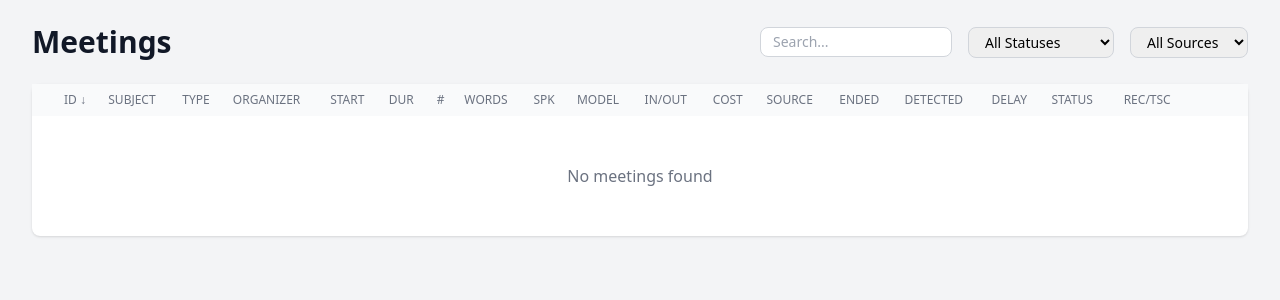
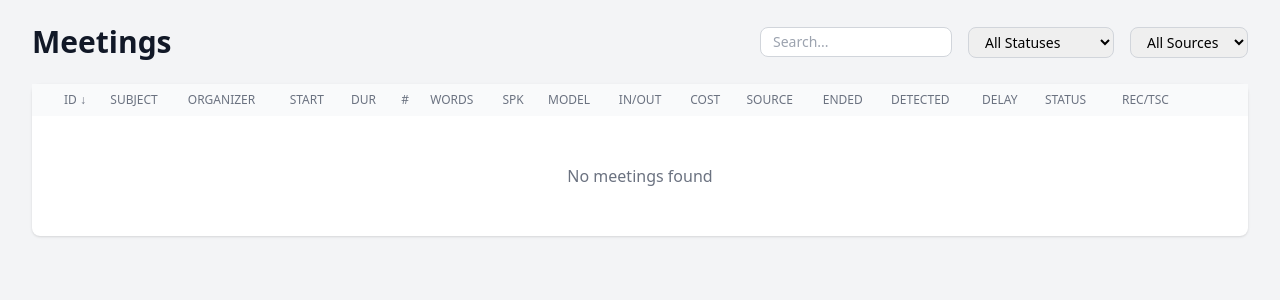
Before and after one commit to scottschatz/teams-notetaker, a Python web app: template src/web/templates/meetings.html in a window 1280 px wide. Shown: the top 300 px of the page. Run offline with Jinja, Linux system fonts and the light colour scheme; the template is opened without the code that fills it, so the values that code supplies are empty; some libraries are stand-ins or nearby versions.

Commit message:
Remove Type column from meetings table
The call_type field from Graph API shows 'groupCall' for all 3+ person
meetings, which doesn't distinguish scheduled vs ad-hoc calls. The
subject ("Teams Meeting" = ad-hoc) already provides this information.

🤖 Generated with [Claude Code](https://claude.com/claude-code)

Co-Authored-By: Claude Opus 4.5 <noreply@anthropic.com>

```diff
--- a/src/web/templates/meetings.html
+++ b/src/web/templates/meetings.html
@@ -46,9 +46,6 @@
                         </th>
                         <th @click="sortBy('subject')" class="px-2 py-2 text-left text-xs font-medium text-gray-500 uppercase cursor-pointer hover:bg-gray-100">
                             Subject <span x-show="sortColumn === 'subject'" x-text="sortDirection === 'asc' ? '↑' : '↓'"></span>
-                        </th>
-                        <th @click="sortBy('call_type')" class="px-2 py-2 text-left text-xs font-medium text-gray-500 uppercase cursor-pointer hover:bg-gray-100" title="Call Type">
-                            Type <span x-show="sortColumn === 'call_type'" x-text="sortDirection === 'asc' ? '↑' : '↓'"></span>
                         </th>
                         <th @click="sortBy('organizer_name')" class="px-2 py-2 text-left text-xs font-medium text-gray-500 uppercase cursor-pointer hover:bg-gray-100">
                             Organizer <span x-show="sortColumn === 'organizer_name'" x-text="sortDirection === 'asc' ? '↑' : '↓'"></span>
@@ -105,17 +102,6 @@
                             </td>
                             <td class="px-2 py-2 whitespace-nowrap text-gray-500 text-xs" x-text="meeting.id"></td>
                             <td class="px-2 py-2 font-medium text-gray-900 text-xs max-w-[250px] truncate" x-text="meeting.subject" :title="meeting.subject"></td>
-                            <td class="px-2 py-2 whitespace-nowrap">
-                                <span class="px-1 inline-flex text-xs leading-5 font-semibold rounded-full"
-                                      :class="{
-                                          'bg-blue-100 text-blue-800': meeting.call_type === 'groupCall',
-                                          'bg-cyan-100 text-cyan-800': meeting.call_type === 'peerToPeer',
-                                          'bg-gray-100 text-gray-600': !meeting.call_type || meeting.call_type === 'unknown'
-                                      }"
-                                      x-text="formatCallType(meeting.call_type)"
-                                      :title="getCallTypeTooltip(meeting.call_type)">
-                                </span>
-                            </td>
                             <td class="px-2 py-2 whitespace-nowrap text-gray-900 text-xs" x-text="meeting.organizer_name" :title="meeting.organizer_email"></td>
                             <td class="px-2 py-2 whitespace-nowrap text-gray-500 text-xs" x-text="formatDateTime(meeting.start_time)"></td>
                             <td class="px-2 py-2 whitespace-nowrap text-gray-500 text-xs" x-text="meeting.duration_minutes ? meeting.duration_minutes + 'm' : '-'"></td>
@@ -530,22 +516,6 @@ function meetingsData() {
             return `Meeting ended: ${this.formatDateTime(meeting.end_time)}\nWebhook received: ${this.formatDateTime(meeting.discovered_at)}`;
         },
 
-        formatCallType(callType) {
-            if (!callType || callType === 'unknown') return '-';
-            if (callType === 'groupCall') return 'group';
-            if (callType === 'peerToPeer') return '1:1';
-            return callType;
-        },
-
-        getCallTypeTooltip(callType) {
-            const tooltips = {
-                'groupCall': 'Group call with 3+ participants',
-                'peerToPeer': '1-on-1 call between two people',
-                'unknown': 'Call type not determined'
-            };
-            return tooltips[callType] || 'Unknown call type';
-        },
-
         getStatusDisplay(meeting) {
             if (meeting.status === 'transcript_only') {
                 return 'transcript';
```
